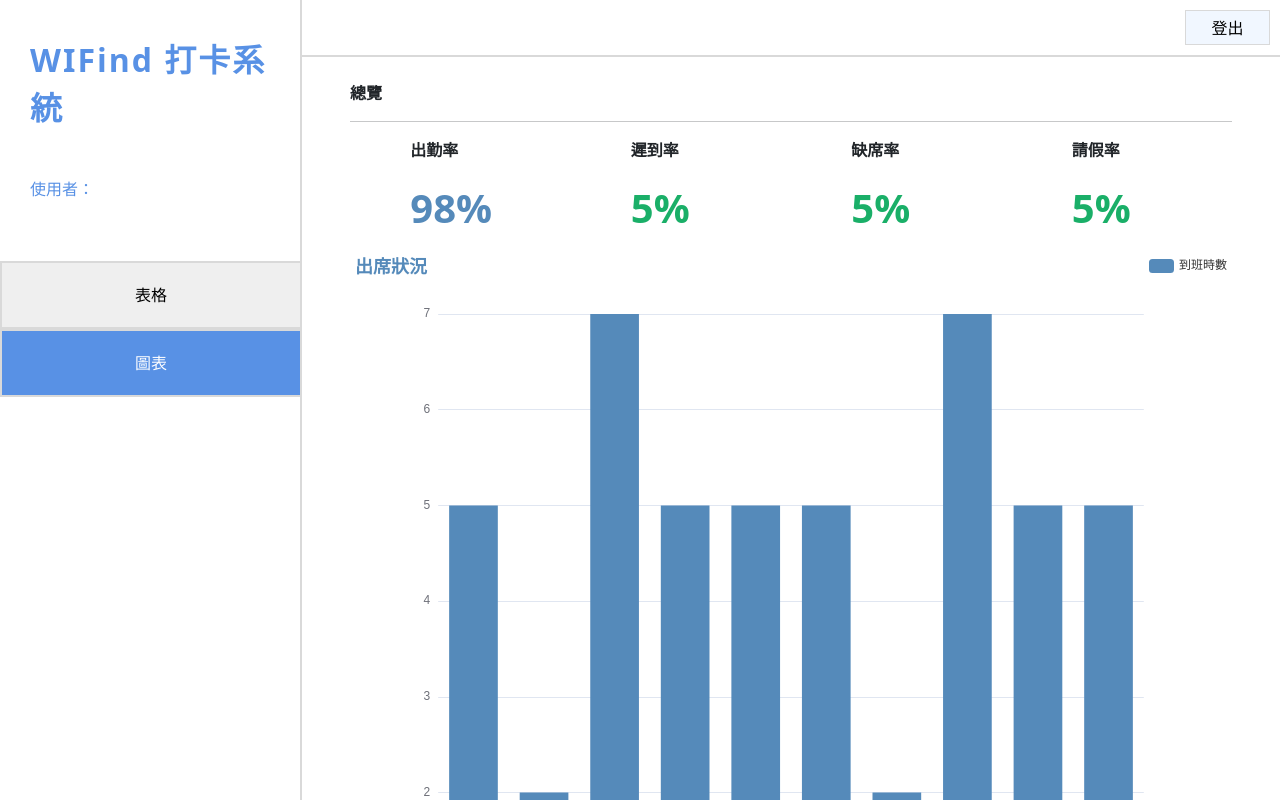
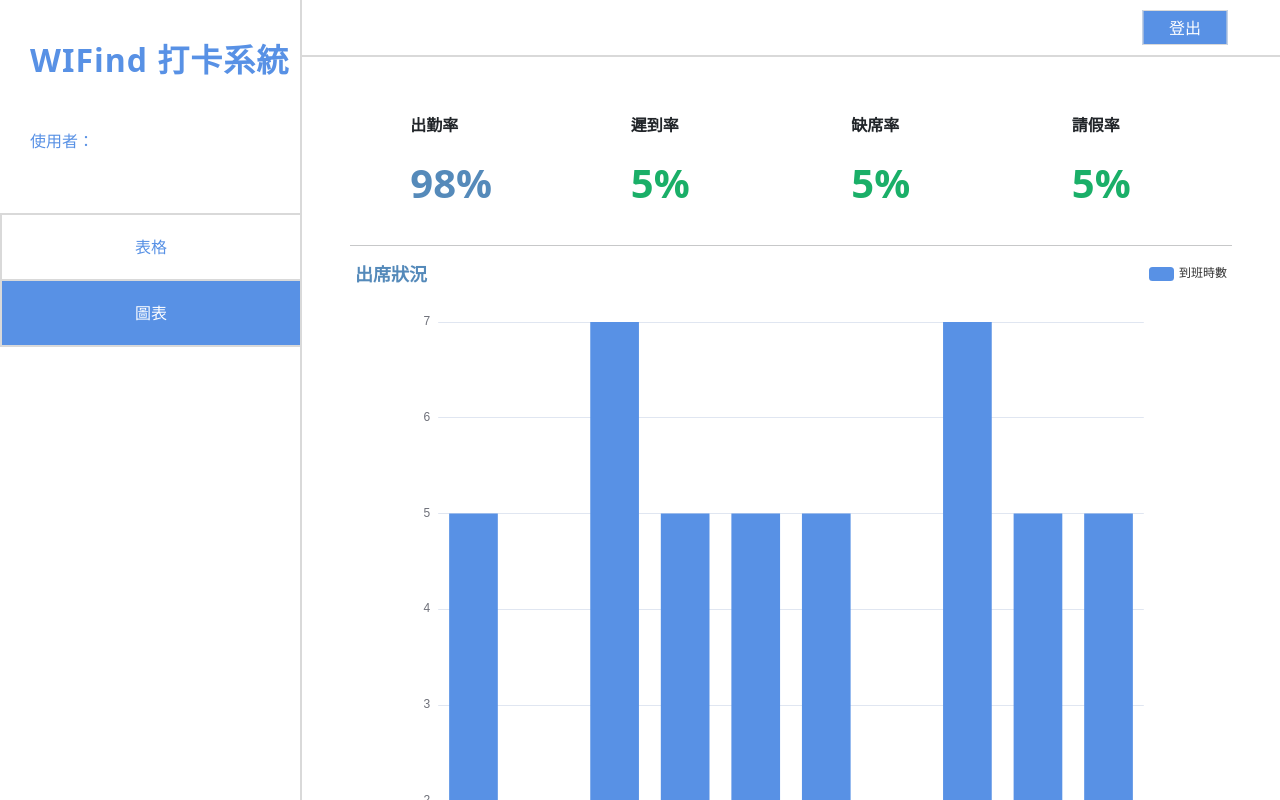
Before and after one commit to RyanStone2640/wifind-project, a Vue app: page /chart in a window 1280 px wide. Shown: the top 800 px of the page. Built offline with nearby package versions, Linux system fonts and the light colour scheme; what vxe-table would draw is missing.

Commit message:
add some styles on sidebar and login page

```diff
--- a/src/components/ChartComponent.vue
+++ b/src/components/ChartComponent.vue
@@ -6,11 +6,13 @@
       <!-- overall -->
       <Overall :parent-data="userAttendanceData"></Overall>
 
+      <hr/>
       <!-- chart -->
-      <div class="content-box overall-box chartContainer">
+      <div class="chartContainer">
         <v-chart class="chartHeight" :option="barchart" autoresize />
       </div>
-      <div class="content-box overall-box chartContainer">
+      <hr/>
+      <div class="chartContainer">
         <v-chart class="chartHeight" :option="piechart" autoresize />
       </div>
     </div>
@@ -74,7 +76,7 @@ const barchart = ref({
       data: [5, 2, 7, 5, 5, 5, 2, 7, 5, 5],
       type: "bar",
       itemStyle: {
-        color: "#558ABA",
+        color: "#5891e5",
       },
     },
   ],
@@ -158,7 +160,7 @@ const userAttendanceData = ref([
   border-left: solid 2px #d9d9d9;
 }
 .container {
-  padding: 0 3rem;
+  padding: 2rem 3rem;
   height: 100%;
 }
 
--- a/src/components/HomeComponent.vue
+++ b/src/components/HomeComponent.vue
@@ -3,22 +3,24 @@
     <div class="wifindText">WIFind 打卡系統</div>
     <div class="loginBar">
       <form>
-        <span class="spanText">員工編號</span>
+        <label class="spanText" for="account">&emsp;&emsp;帳號</label>
         <input
           type="text"
           class="inputText"
           size="30"
           v-model="code"
+          id="account"
           v-bind:class="{ 'is-invalid': codeError }"
         />
         <div class="invalid-feedback">{{ codeErrMsg }}</div>
         <br />
-        <span class="spanText">&emsp;&emsp;密碼</span>
+        <label class="spanText" for="password">&emsp;&emsp;密碼</label>
         <input
           type="password"
           class="inputText"
           size="30"
           v-model="password"
+          id="password"
           v-bind:class="{ 'is-invalid': passwordError }"
         />
         <div class="invalid-feedback">{{ passwordErrMsg }}</div>
@@ -153,5 +155,3 @@ export default {
   }
 }
 </style>
-
-<script setup></script>
--- a/src/components/TableComponent.vue
+++ b/src/components/TableComponent.vue
@@ -171,7 +171,7 @@ export default {
 }
 .mainTable {
   border: solid 1px black;
-  max-height: 468px;
+  max-height: 70vh;
   overflow: auto;
 }
 /*table {
@@ -197,7 +197,8 @@ td {
 }*/
 
 .tableInfo {
-  height: 100%;
+  height: auto;
+  max-height: 100%;
   overflow-y: auto;
 }
 </style>
--- a/src/components/baseCopmponents/Navbar.vue
+++ b/src/components/baseCopmponents/Navbar.vue
@@ -36,10 +36,14 @@
     margin-bottom: 10px;
     margin-right: 10px;
     border: solid 1px #d9d9d9;
-    background-color: #f1f7ff;
+    background-color: #5891e5;
+    transform: translateX(-50%);
+    color: white;
+    cursor: pointer;
+    transition: 0.4s;
     &:hover{
       color: white;
-      background-color: rgb(37, 106, 185);
+      background-color: #2d5ea8;
     }
   }
 }
--- a/src/components/baseCopmponents/Sidebar.vue
+++ b/src/components/baseCopmponents/Sidebar.vue
@@ -27,7 +27,9 @@
 export default {
   name: "Sidebar",
   data() {
-    return {};
+    return {
+      isActive: true,
+    };
   },
   computed: {},
   mounted() {},
@@ -49,9 +51,11 @@ export default {
   // border-right: solid 2px #d9d9d9;
   position: absolute;
   padding-top: 36px;
+  // background-color: rgb(28, 73, 157);
+   margin-bottom: 0px;
   .wifindText {
     margin-left: 30px;
-    letter-spacing: 2px;
+    letter-spacing: 1px;
     font-size: 32px;
     font-weight: 600;
     color: #5891e5;
@@ -71,16 +75,24 @@ export default {
     width: 100%;
     padding: 20px;
     border: solid 2px #d9d9d9;
+    background-color: #fff;
+    color: #5891e5;
     border-right: none;
+    transition: 0.4s;
     &:hover {
       color: #fff;
       background-color: #5891e5;
+      // transform: 3s;
     }
+    &:not(:last-child){
+      border-bottom: none;
+    }
+  }
+  .active {
+    color: #fff;
+    background-color: #5891e5;
+    // border: solid 2px #1a4692;
   }
 }
 
-.active {
-  color: #fff;
-  background-color: #5891e5;
-}
 </style>
--- a/src/components/baseCopmponents/overall.vue
+++ b/src/components/baseCopmponents/overall.vue
@@ -1,8 +1,6 @@
 <template>
   <!-- overall -->
-  <div class="content-box overall-box">
-    <p class="title"><strong>總覽</strong></p>
-    <hr/>
+  <div class="overall-box">
     <div class="overall d-md-flex justify-content-around">
     	<template v-for="item of data">
 	      <div class="overall-item">
@@ -30,6 +28,9 @@
 .overall-box{
   width: auto;
   height: auto;
+	.title{
+		color: #5891e5;
+	}
   .selectInfo{
   	width: 100px;
   	height: 38px;
--- a/src/style/style.scss
+++ b/src/style/style.scss
@@ -6,7 +6,5 @@
   font-size: 1rem;
 }
 button{
-  &:hover{
-    background-color: rgb(101, 186, 238);
-  }
+  border: none;
 }
```
